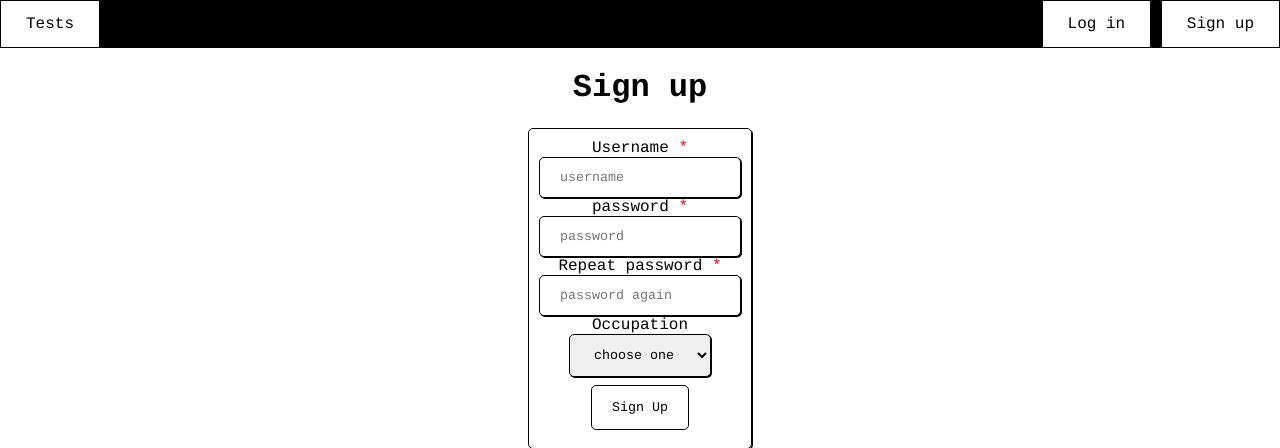
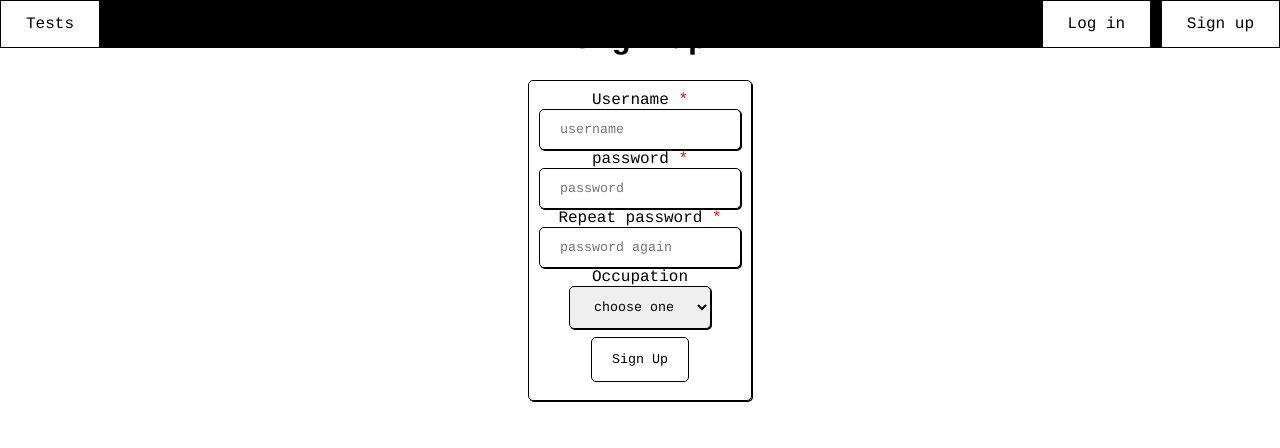
Before and after one commit to Theo777-coder/maths-test-creator, a PHP site: page /view/signUp_view.php in a window 1280 px wide. Shown: the top 448 px of the page. Run offline with PHP 8.4, Linux system fonts and the light colour scheme; data that the repository does not hold is empty; some libraries are stand-ins or nearby versions.

Commit message:
Added fixed nav bar based on page position

```diff
--- a/AJAX/commonJS.js
+++ b/AJAX/commonJS.js
@@ -1,13 +1,23 @@
-$(document).ready(function () {
+$(document).ready(function() {
     var header = document.getElementById("navigation");
-    document.body.style.paddingTop = header.offsetHeight + 'px';
+
+    window.onscroll = function() {
+        if (window.pageYOffset > header.offsetTop) {
+            header.classList.remove("absolute");
+            header.classList.add("fixed");
+        } else if (window.pageYOffset == 0) {
+            header.classList.remove("fixed");
+            header.classList.add("absolute");
+        }
+    }
+
     var idProfileContents = document.getElementById("profileContents");
     if (document.getElementById("profileIcon")) {
-        $('#profileIcon').click(function () {
+        $('#profileIcon').click(function() {
             idProfileContents.classList.toggle("profileInfoBoxShow");
 
         });
-        window.onclick = function (e) {
+        window.onclick = function(e) {
 
             if (!(e.target.id === "profileIcon") && !(e.target.id === "profileContents")) {
                 idProfileContents.classList.remove('profileInfoBoxShow');
--- a/CSS/test.css
+++ b/CSS/test.css
@@ -39,10 +39,17 @@ body {
 
 .navi {
     background-color: black;
-    position: fixed;
     top: 0;
     z-index: 10;
     width: 100%;
+}
+
+.absolute {
+    position: absolute;
+}
+
+.fixed {
+    position: fixed;
 }
 
 button.promptLeft {
--- a/view/tests_view.php
+++ b/view/tests_view.php
@@ -9,11 +9,11 @@ require_once "topBar_view.php";
 
 <head>
     <title>Tests</title>
-    <link rel="stylesheet" href="../CSS/test.css">
+    <link rel="stylesheet" href="/maths-test-creator/CSS/test.css">
     <meta name="viewport" content="width=device-width, initial-scale=1.0">
     <script src="https://polyfill.io/v3/polyfill.min.js?features=es6"></script>
     <script src="https://ajax.googleapis.com/ajax/libs/jquery/3.4.1/jquery.min.js"></script>
-    <script src="../AJAX/tests.js"></script>
+    <script src="/maths-test-creator/AJAX/tests.js"></script>
     <script id="MathJax-script" async src="https://cdn.jsdelivr.net/npm/mathjax@3/es5/tex-mml-chtml.js"></script>
 </head>
 
--- a/view/topBar_view.php
+++ b/view/topBar_view.php
@@ -14,7 +14,7 @@ require_once "../controller/topBar.php";
     <script src="../AJAX/commonJS.js"></script>
 </head>
 <header>
-    <nav class="navi" id="navigation">
+    <nav class="navi absolute" id="navigation">
         <div id="linkBar" class="hiddenWhenPrinted">
             <a class="navLinks" href="tests_view.php">Tests</a>
             <?php
```
Also changed, not shown: .htaccess (deleted).
